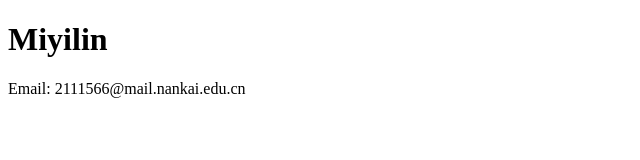
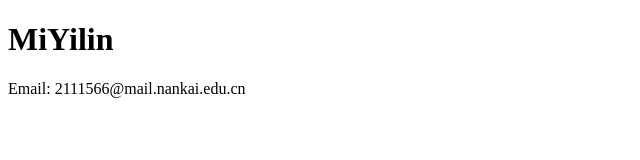
Before and after one commit to Miyilin2003/MiYilin2003.github.io, a plain HTML site: page index.html in a window 1280 px wide. Shown: the full height of the page, 0-640 px from the left. Drawn offline with Linux system fonts and the light colour scheme.

Commit message:
Update index.html

```diff
--- a/index.html
+++ b/index.html
@@ -4,7 +4,7 @@
     <title>MiYilin - Personal Homepage</title>
 </head>
 <body>
-    <h1>Miyilin</h1>
+    <h1>MiYilin</h1>
     <p>Email: 2111566@mail.nankai.edu.cn</p>
 </body>
 </html>
```
